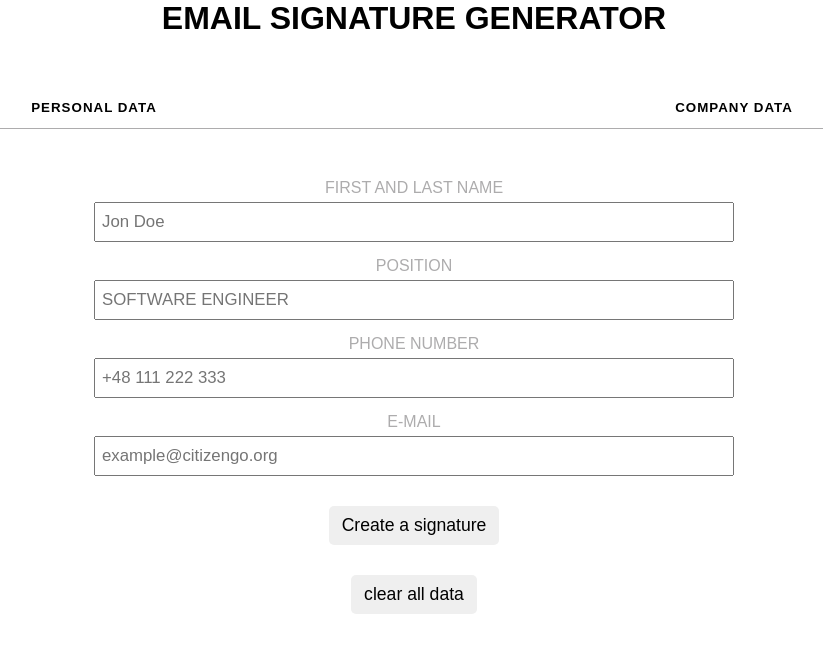
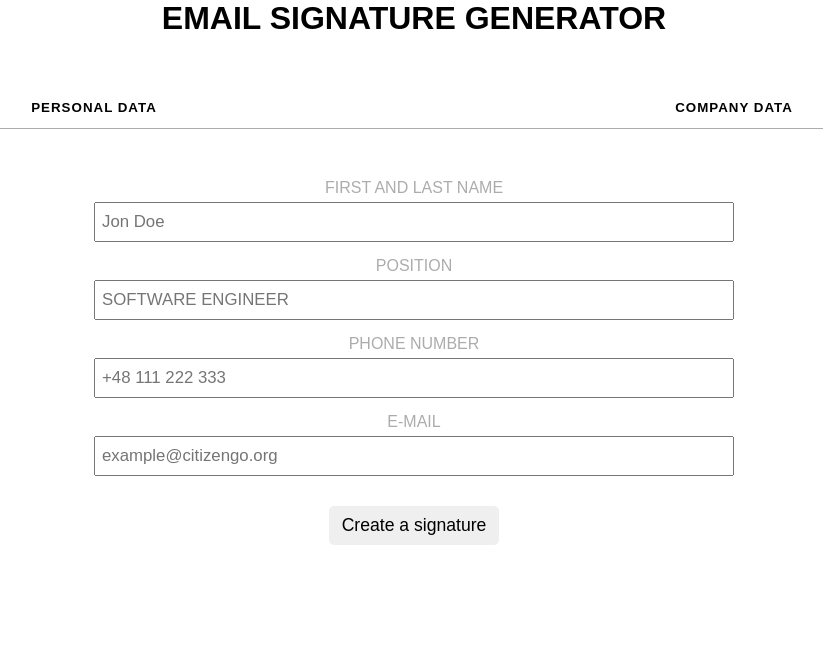
Before and after one commit to Kuba862/email_sign_generator, a React (Create React App) app: page / in a window 1280 px wide. Shown: the top 652 px of the page, without its empty margins (226-1049 px from the left). Built offline with nearby package versions, Linux system fonts and the light colour scheme.

Commit message:
remove clear all btn

```diff
--- a/src/components/Components.js
+++ b/src/components/Components.js
@@ -179,12 +179,6 @@ export const PersonalDataForm = () => {
       >
         Create a signature
       </GoToGeneratorBtn>
-      <GoToGeneratorBtn onClick={() => {
-        dispatch(clearUserData());
-        window.location.reload();
-      }} >
-        clear all data
-      </GoToGeneratorBtn>
     </>
   );
 };
@@ -335,7 +329,7 @@ export const SignatureGenerator = () => {
               socialUrls.fb,
               socialUrls.tw,
               socialUrls.ld,
-              socialUrls.web
+              socialUrls.web,
             ),
           }}
         />
```
